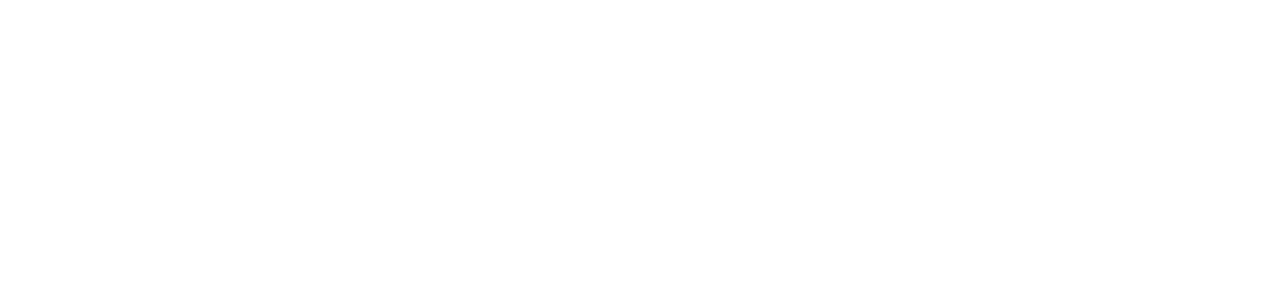
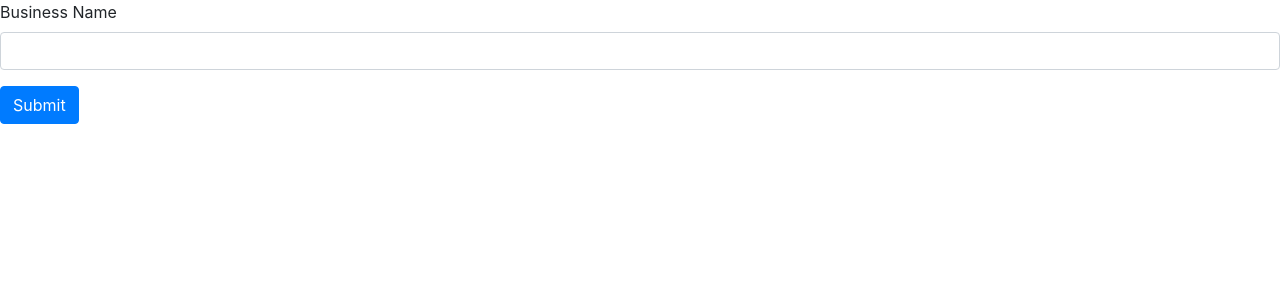
Before and after one commit to Damon-Zhong/BetterBiz, a React (Create React App) app in the folder client/: page / in a window 1280 px wide. Shown: the top 300 px of the page. Built offline with nearby package versions, Linux system fonts and the light colour scheme.

Commit message:
Created endpoints for calling yelp API

```diff
--- a/client/src/App.js
+++ b/client/src/App.js
@@ -1,18 +1,30 @@
-import React from 'react';
+import React,{ useState} from 'react';
 import { BrowserRouter as Router, Route } from "react-router-dom";
 import SubmitBus from './pages/submitBus'
-import logo from './logo.svg';
+import SearchForm from './components/SearchForm';
+import SearchResult from './components/SearchResult'
 import './App.css';
 
 function App() {
+  const [SearchQuery, setSearchQuery] = useState("")
+  const [searchResult, setSearchResult] = useState([])
+
+  const handleFormSubmit = (event) => {
+
+
+  }
+
   return (
 
     <Router>
       {/* <Navbar />
       <Jumbotron />
-      <Route exact path="/" component={SaveBook} />
       <Route exact path="/savebook" component={SaveBook} /> */}
-      <Route path="/submit" component={SubmitBus} />
+      <Route exact path="/">
+        <SearchForm query={SearchQuery} />
+        <SearchResult result={searchResult}/>
+      </Route>
+      <Route path="/submit" component={SubmitBus} handleFormSubmit={handleFormSubmit} />
     </Router>
   );
 }
--- a/client/src/components/PopupModal.js
+++ b/client/src/components/PopupModal.js
@@ -1,18 +1,19 @@
 import React from 'react'
 
-const PopupModal = () => {
+const PopupModal = (props) => {
     return (
         <div className="modal fade" id="thankyouModal" tabIndex="-1" role="dialog" aria-labelledby="thankyouModalLabel" aria-hidden="true">
             <div className="modal-dialog">
                 <div className="modal-content">
                     <div className="modal-header">
-                        <h5 className="modal-title" id="thankyouModalLabel">Thank you for your contribution</h5>
+                        <h5 className="modal-title" id="thankyouModalLabel">
+                            {props.status ? 'Thank you for your contribution': 'Oops!'}</h5>
                         <button type="button" className="close" data-dismiss="modal" aria-label="Close">
                         <span aria-hidden="true">&times;</span>
                         </button>
                     </div>
                     <div className="modal-body">
-                        Thank you for helping this business thrive!
+                        {props.status ? 'Thank you for helping this business thrive!': 'Business Type and Name is required'}
                     </div>
                     <div className="modal-footer">
                         <button type="button" className="btn btn-secondary" data-dismiss="modal">Close</button>
--- /dev/null
+++ b/client/src/components/SearchForm.js
@@ -0,0 +1,20 @@
+import React from 'react'
+
+const SearchForm = (props) => {
+    return (
+        <div>
+            <form>
+                <div class="form-group">
+                    <label for="busName">Business Name</label>
+                    <input type="text" class="form-control" id="busName" />
+                    {/* <label for="busName">Business Name</label>
+                    <input type="text" class="form-control" id="busName" /> */}
+                </div>
+
+                <button onClick={props.handleFormSubmit} type="submit" class="btn btn-primary">Submit</button>
+            </form>
+        </div>
+    )
+}
+
+export default SearchForm;
--- /dev/null
+++ b/client/src/components/SearchResult.js
@@ -0,0 +1,11 @@
+import React from 'react'
+
+const SearchResult = () => {
+    return (
+        <div>
+
+        </div>
+    )
+}
+
+export default SearchResult;
--- a/client/src/pages/submitBus.js
+++ b/client/src/pages/submitBus.js
@@ -1,5 +1,6 @@
 import React,{ useState } from 'react'
 import { Redirect } from 'react-router-dom';
+import axios from 'axios'
 import Modal from '../components/PopupModal'
 
 const SubmitBus = () => {
@@ -13,19 +14,12 @@ const SubmitBus = () => {
 
     const handleFormSubmit = async (event) => {
             event.preventDefault()
-
-            const feedback = await fetch("/api/submit", {
-                method: 'post',
-                headers: {
-                'Accept': 'application/json, text/plain, */*',
-                'Content-Type': 'application/json'
-                },
-                body:JSON.stringify(busData)
-            }).then( res=>res.json() )
-            setTimeout(()=>{
-                setIsSubmit(true)
-            }, 5000)
-
+            const feedback = await axios.post('/api/submit', busData)
+            if( feedback.data.status ){
+                setTimeout(()=>{
+                    setIsSubmit(true)
+                }, 3000)
+            }
         }
     return (
         <div>
@@ -45,13 +39,13 @@ const SubmitBus = () => {
                 </div>
             </nav>
             {/* <!-- Thank-you Modal --> */}
-            <Modal />
+            <Modal status={isSubmit}/>
             {/* Submit business form  */}
             <div  className="mt-5 container">
                 <form>
                     <div className="form-group">
                         <label htmlFor="busType">Type of Business</label>
-                        <select onChange={handleInputChange} value={busData.busType} className="form-control" id="busType">
+                        <select onChange={handleInputChange} value={busData.busType} className="form-control" id="busType" required>
                             <option>Restaurant</option>
                             <option>Barber</option>
                             <option>Coffee Shop</option>
@@ -60,10 +54,10 @@ const SubmitBus = () => {
                         </select>
 
                         <label htmlFor="name">Business Name</label>
-                        <input onChange={handleInputChange} value={busData.name} type="text" className="form-control" id="name" name="name" />
+                        <input onChange={handleInputChange} value={busData.name} type="text" className="form-control" id="name" name="name" required />
 
                         <label htmlFor="address">Business Address</label>
-                        <input onChange={handleInputChange} value={busData.address} type="text" className="form-control" id="address" />
+                        <input onChange={handleInputChange} value={busData.address} type="text" className="form-control" id="address" required />
 
                         <label htmlFor="city">City</label>
                         <input onChange={handleInputChange} value={busData.city} type="text" className="form-control" id="city" name="city" />
@@ -77,10 +71,6 @@ const SubmitBus = () => {
                         <label htmlFor="highlight">Business Highlights</label>
                         <input onChange={handleInputChange} value={busData.highlight} type="text" className="form-control" id="highlight" name="highlight" />
                     </div>
-                    {/* <div className="form-group form-check">
-                        <input type="checkbox" className="form-check-input" id="exampleCheck1">
-                        <label className="form-check-label" htmlFor="exampleCheck1">Check me out</label>
-                    </div> */}
                     <button onClick={handleFormSubmit} type="submit" className="btn btn-primary" data-toggle="modal" data-target="#thankyouModal">Submit</button>
                 </form>
             </div>
--- a/package.json
+++ b/package.json
@@ -25,6 +25,7 @@
   },
   "homepage": "https://github.com/Damon-Zhong/BetterBiz#readme",
   "dependencies": {
+    "axios": "^0.19.2",
     "dotenv": "^8.2.0",
     "express": "^4.17.1",
     "mongoose": "^5.9.26",
```
Also changed, not shown: 2 other files (tests, documents, lock files or other folders).
